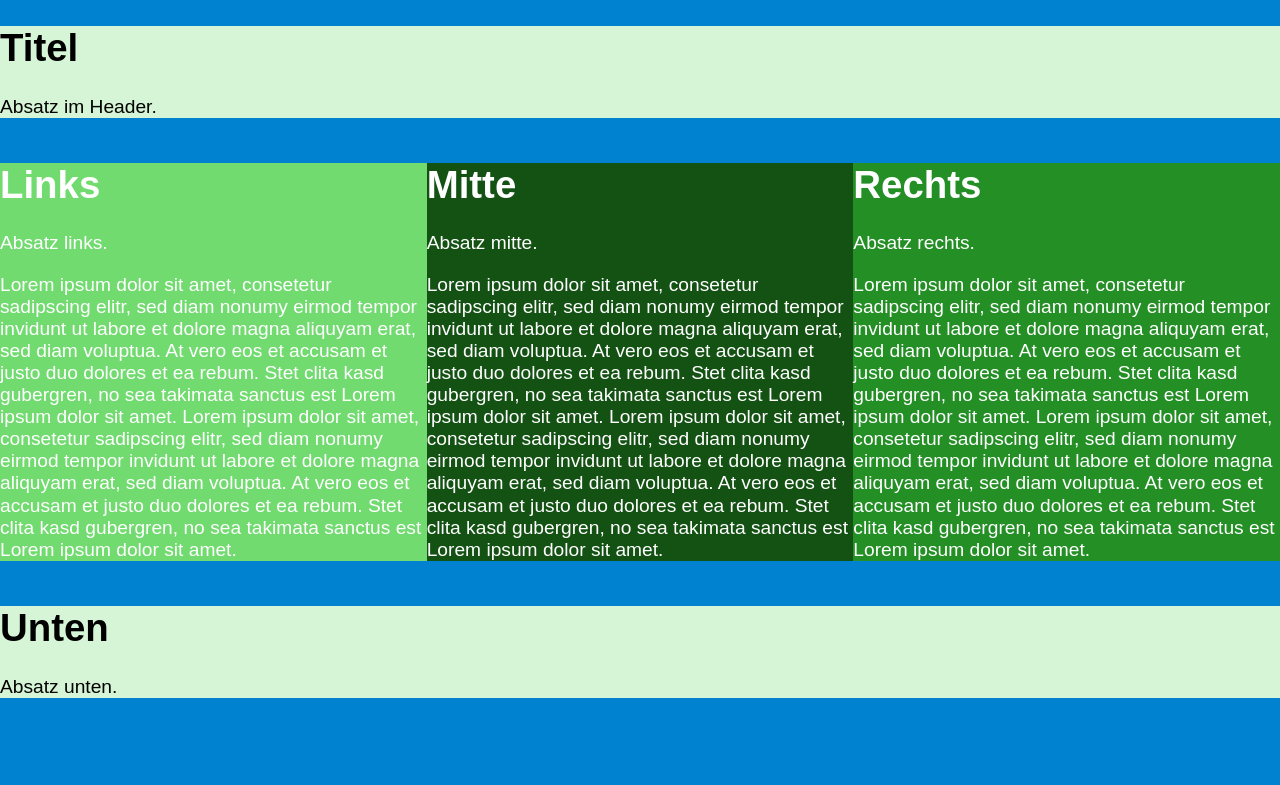
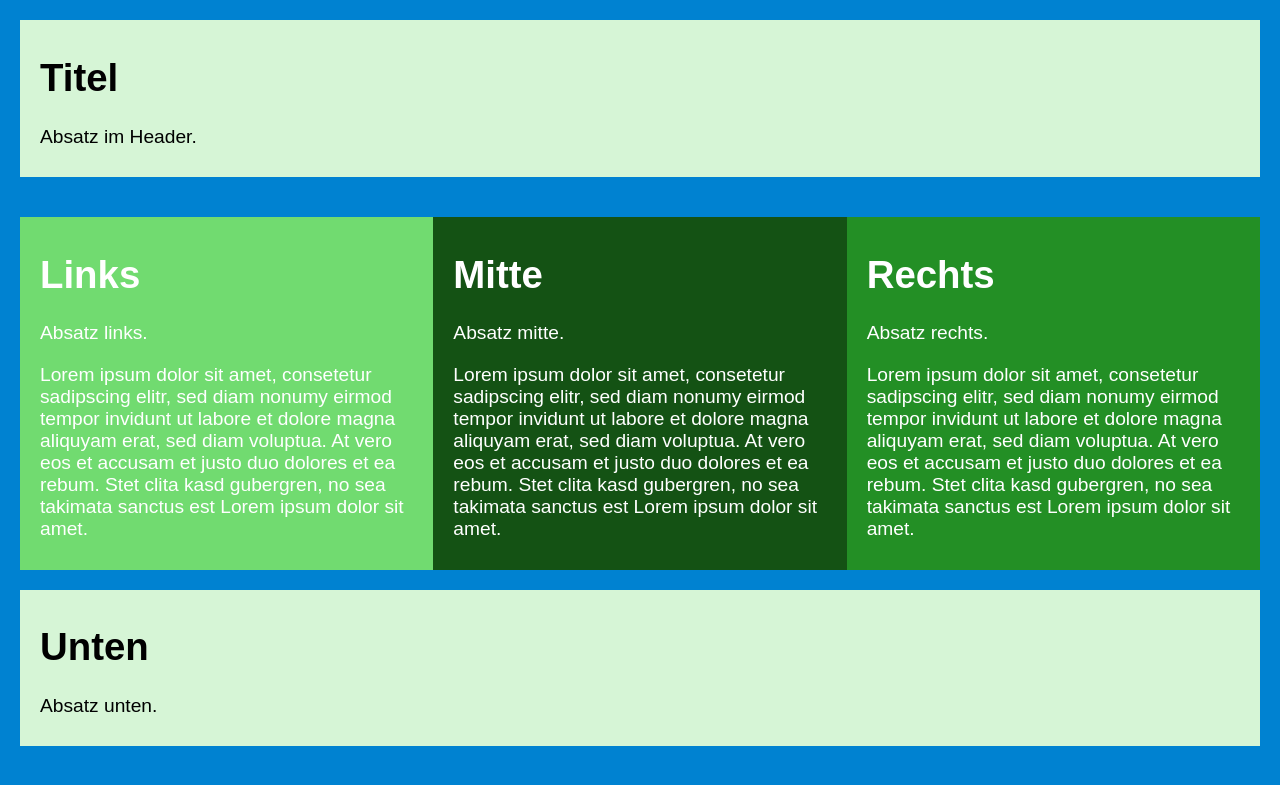
Before and after one commit to noobiba/webtech16, a PHP site: page /aufgabe04/index.html in a window 1280 px wide. Shown: the top 785 px of the page. Run offline with PHP 8.4, Linux system fonts and the light colour scheme.

Commit message:
Finish style for various viewports.

```diff
--- a/aufgabe04/index.html
+++ b/aufgabe04/index.html
@@ -3,6 +3,7 @@
 <head>
 	<meta charset="UTF-8">
 	<title>Layout</title>
+	<meta author="Tanja Cerri">
 	<link rel="stylesheet" type="text/css" href="../css/normalize.css">
   <link rel="stylesheet" type="text/css" href="../css/styles_04.css">
   <meta name="viewport" content="width=device-width, initial-scale=1.0" />
@@ -17,21 +18,21 @@
 			<aside id="links">
 				<h1>Links</h1>
 				<p>Absatz links.</p>
-				<p>Lorem ipsum dolor sit amet, consetetur sadipscing elitr, sed diam nonumy eirmod tempor invidunt ut labore et dolore magna aliquyam erat, sed diam voluptua. At vero eos et accusam et justo duo dolores et ea rebum. Stet clita kasd gubergren, no sea takimata sanctus est Lorem ipsum dolor sit amet. Lorem ipsum dolor sit amet, consetetur sadipscing elitr, sed diam nonumy eirmod tempor invidunt ut labore et dolore magna aliquyam erat, sed diam voluptua. At vero eos et accusam et justo duo dolores et ea rebum. Stet clita kasd gubergren, no sea takimata sanctus est Lorem ipsum dolor sit amet.</p>
+				<p>Lorem ipsum dolor sit amet, consetetur sadipscing elitr, sed diam nonumy eirmod tempor invidunt ut labore et dolore magna aliquyam erat, sed diam voluptua. At vero eos et accusam et justo duo dolores et ea rebum. Stet clita kasd gubergren, no sea takimata sanctus est Lorem ipsum dolor sit amet. </p>
 			</aside>
 		</div>
 		<div class="flex-item item2">
 			<section id="mitte">
 					<h1>Mitte</h1>
 					<p>Absatz mitte.</p>
-					<p>Lorem ipsum dolor sit amet, consetetur sadipscing elitr, sed diam nonumy eirmod tempor invidunt ut labore et dolore magna aliquyam erat, sed diam voluptua. At vero eos et accusam et justo duo dolores et ea rebum. Stet clita kasd gubergren, no sea takimata sanctus est Lorem ipsum dolor sit amet. Lorem ipsum dolor sit amet, consetetur sadipscing elitr, sed diam nonumy eirmod tempor invidunt ut labore et dolore magna aliquyam erat, sed diam voluptua. At vero eos et accusam et justo duo dolores et ea rebum. Stet clita kasd gubergren, no sea takimata sanctus est Lorem ipsum dolor sit amet.</p>
+					<p>Lorem ipsum dolor sit amet, consetetur sadipscing elitr, sed diam nonumy eirmod tempor invidunt ut labore et dolore magna aliquyam erat, sed diam voluptua. At vero eos et accusam et justo duo dolores et ea rebum. Stet clita kasd gubergren, no sea takimata sanctus est Lorem ipsum dolor sit amet.</p>
 			</section>
 		</div>
 		<div class="flex-item item3">
 			<div id="rechts">
 					<h1>Rechts</h1>
 					<p>Absatz rechts.</p>
-					<p>Lorem ipsum dolor sit amet, consetetur sadipscing elitr, sed diam nonumy eirmod tempor invidunt ut labore et dolore magna aliquyam erat, sed diam voluptua. At vero eos et accusam et justo duo dolores et ea rebum. Stet clita kasd gubergren, no sea takimata sanctus est Lorem ipsum dolor sit amet. Lorem ipsum dolor sit amet, consetetur sadipscing elitr, sed diam nonumy eirmod tempor invidunt ut labore et dolore magna aliquyam erat, sed diam voluptua. At vero eos et accusam et justo duo dolores et ea rebum. Stet clita kasd gubergren, no sea takimata sanctus est Lorem ipsum dolor sit amet.</p>
+					<p>Lorem ipsum dolor sit amet, consetetur sadipscing elitr, sed diam nonumy eirmod tempor invidunt ut labore et dolore magna aliquyam erat, sed diam voluptua. At vero eos et accusam et justo duo dolores et ea rebum. Stet clita kasd gubergren, no sea takimata sanctus est Lorem ipsum dolor sit amet.</p>
 			</div>
 		</div>
 	</div>
--- a/css/styles_04.css
+++ b/css/styles_04.css
@@ -1,30 +1,98 @@
 body {
   background-color: #FF5F00; /* HTW-orange */
   font-size:1rem;
-  margin: 0px;
+  margin: 20px;
 }
+
+#oben{
+  background: #3333ff;
+  color: white;
+  padding: 10px 20px;
+}
+
+.flex-container{
+  display: flex;
+  flex-direction: column;
+  margin-top: 20px;
+}
+
+.flex-item{
+}
+
+.item1{
+  flex: 1;
+  flex-grow: 1;
+}
+
+.item2{
+  flex: 4;
+  flex-grow: 1;
+}
+
+.item3{
+  flex: 2;
+  flex-grow: 1;
+}
+
+#links{
+  background: #b3b3ff;
+  color: white;
+  padding: 10px 20px;
+}
+
+#mitte{
+  background: #0000e6;
+  color: white;
+  padding: 10px 20px;
+}
+
+#rechts{
+  background: #00004d;
+  color: white;
+  padding: 10px 20px;
+}
+
+#unten{
+  background: #ccccff;
+  color: black;
+  margin-top: 20px;
+  padding: 10px 20px;
+}
+
+/* Wenn Webseite GRÖßER als 480px
+  gelten diese Angaben: */
+
 @media screen and (min-width: 480px) {
   body {
     background-color: #0082D1; /* HTW-blau */
-    font-size:1.2rem; }
+    font-size:1.2rem;
+    color: white;
   }
+
  #oben{
   background: #d6f5d6;
+  color: black;
+  padding: 10px 20px;
 }
+
 .flex-container{
   display: flex;
   flex-direction: row;
 }
+
 .flex-item{
 }
+
 .item1{
   flex: 1;
   flex-grow: 1;
 }
+
 .item2{
   flex: 4;
   flex-grow: 1;
 }
+
 .item3{
   flex: 2;
   flex-grow: 1;
@@ -33,22 +101,31 @@ body {
 #links{
   background: #71db70;
   color: white;
+  padding: 10px 20px;
+  margin-top: 20px;
 }
 
 #mitte{
   background: #145214;
   color: white;
+  padding: 10px 20px;
+  margin-top: 20px;
 }
+
 #rechts{
   background: #238f25;
   color: white;
+  padding: 10px 20px;
+  margin-top: 20px;
 }
 
 #unten{
   background: #d6f5d6;
-    margin: 0px;
-    padding: 0px;
+  color: black;
+  margin-top: 20px;
+  padding: 10px 20px;
 }
+
 .clearing{
   clear: both;
 }
```
Lines whose indentation alone changed are shown as unchanged.
